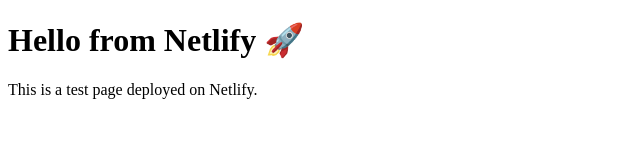
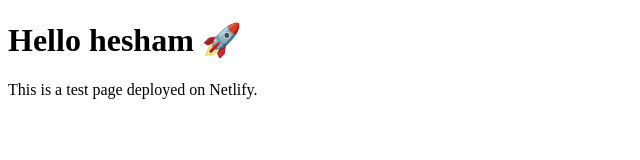
Before and after one commit to heshamkamal7/test-site, a plain HTML site: page index.html in a window 1280 px wide. Shown: the whole page, without its empty margins (0-640 px from the left). Drawn offline with Linux system fonts and the light colour scheme.

Commit message:
second commit

```diff
--- a/index.html
+++ b/index.html
@@ -7,7 +7,7 @@
 </head>
 
 <body>
-    <h1>Hello from Netlify 🚀</h1>
+    <h1>Hello hesham 🚀</h1>
     <p>This is a test page deployed on Netlify.</p>
 </body>
 
```
